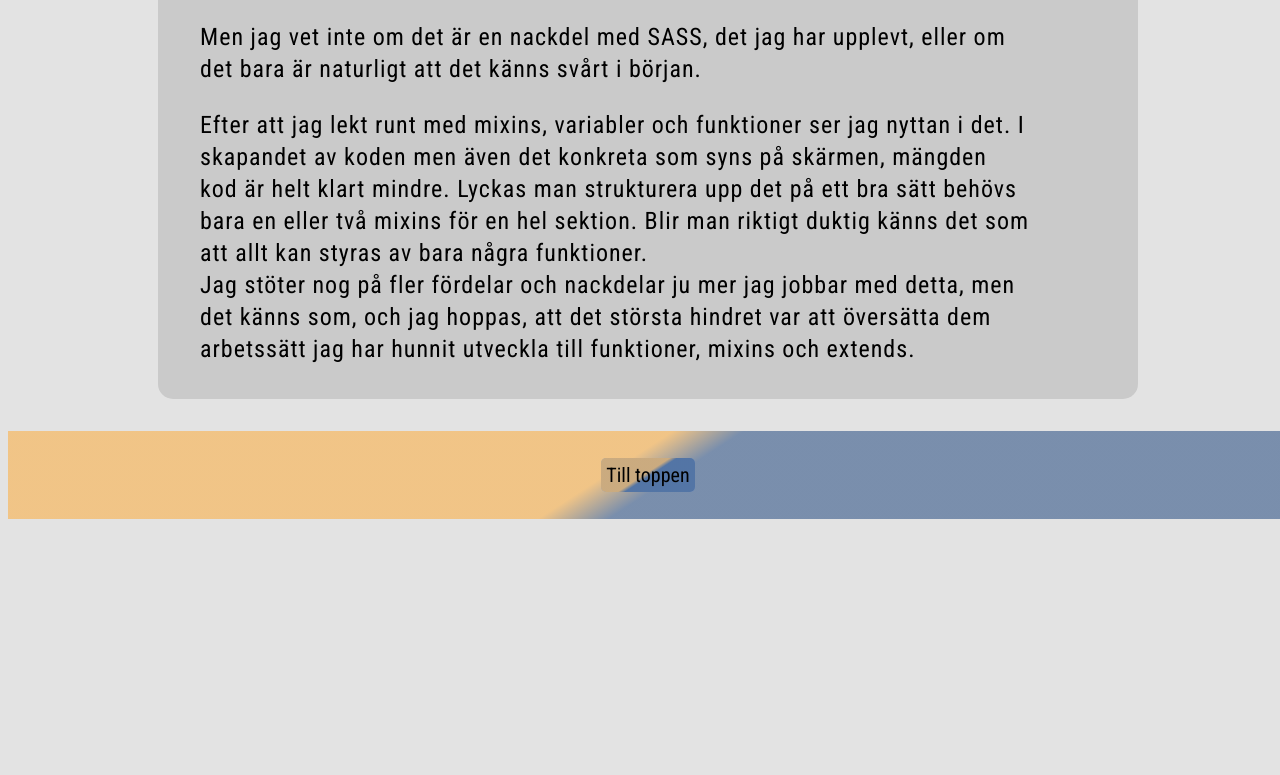
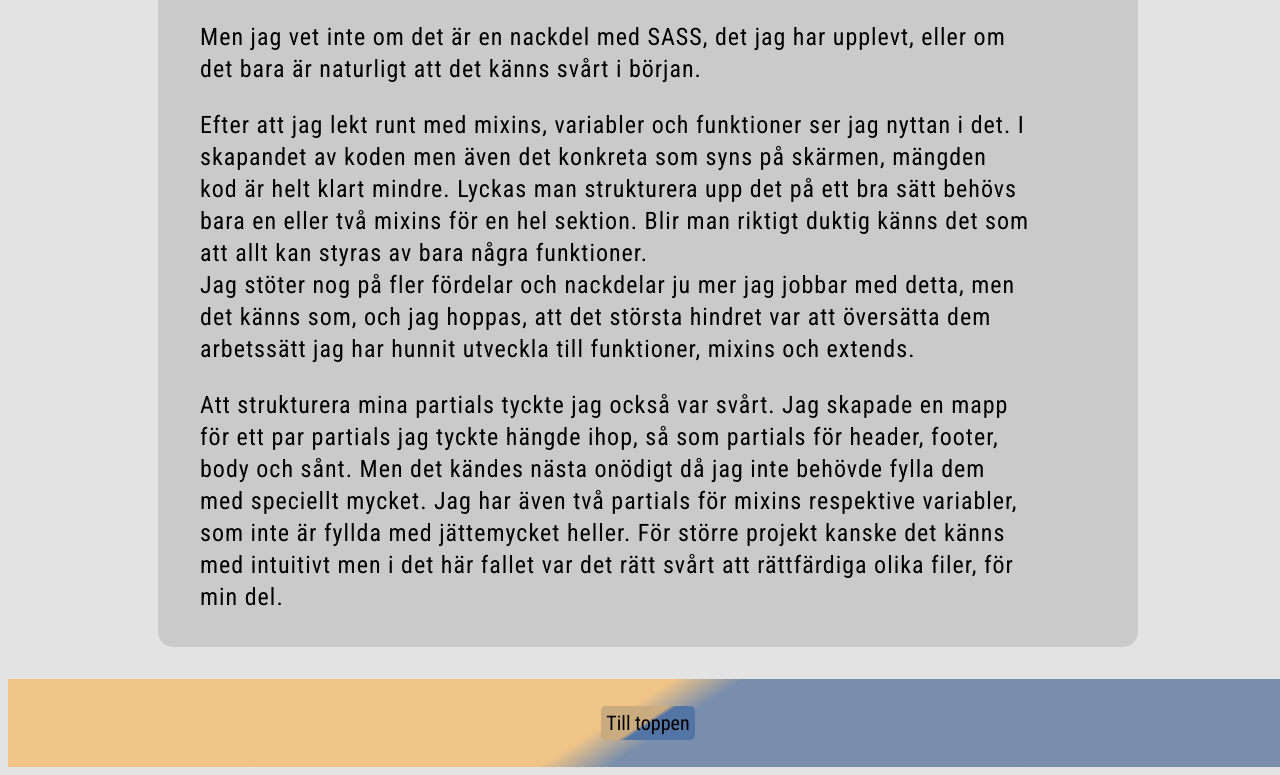
Before and after one commit to isasod2500/CSS-preprocessorer, a website: page dist/SASS.html in a window 1280 px wide. Shown: the part 476-1251 px from the top of the page. Before the commit the page ends 1003 px from the top, so only its background shows below. Drawn offline with Linux system fonts and the light colour scheme.

Commit message:
Errors showed up

```diff
--- a/dist/SASS.html
+++ b/dist/SASS.html
@@ -49,6 +49,9 @@
                 hoppas, att det största hindret var att översätta dem arbetssätt jag har hunnit utveckla till
                 funktioner, mixins och extends.
             </p>
+            <p>
+                Att strukturera mina partials tyckte jag också var svårt. Jag skapade en mapp för ett par partials jag tyckte hängde ihop, så som partials för header, footer, body och sånt. Men det kändes nästa onödigt då jag inte behövde fylla dem med speciellt mycket.
+                Jag har även två partials för mixins respektive variabler, som inte är fyllda med jättemycket heller. För större projekt kanske det känns med intuitivt men i det här fallet var det rätt svårt att rättfärdiga olika filer, för min del.
             </p>
         </article>
     </main>
```
Also changed, not shown: dist/index.html (+2 -0 lines).
